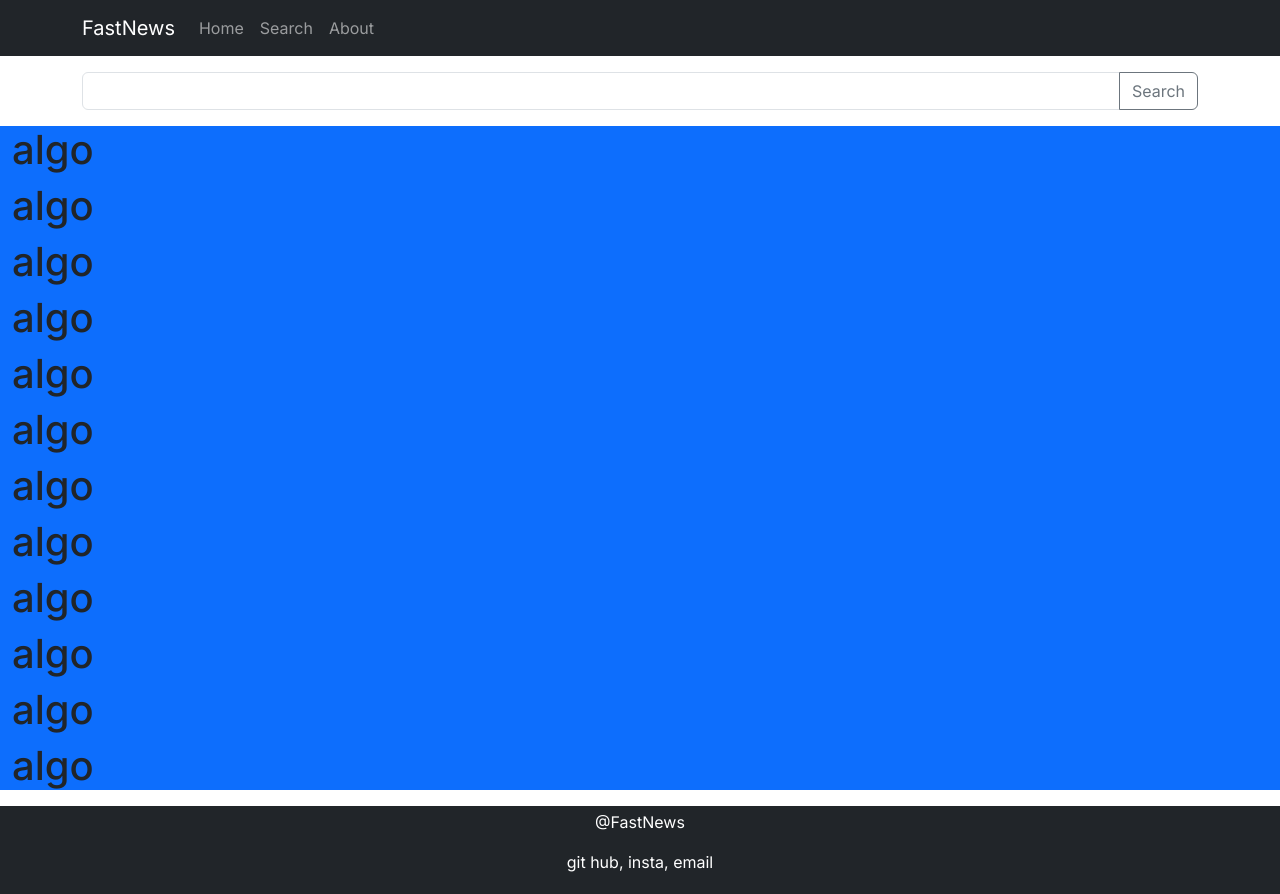
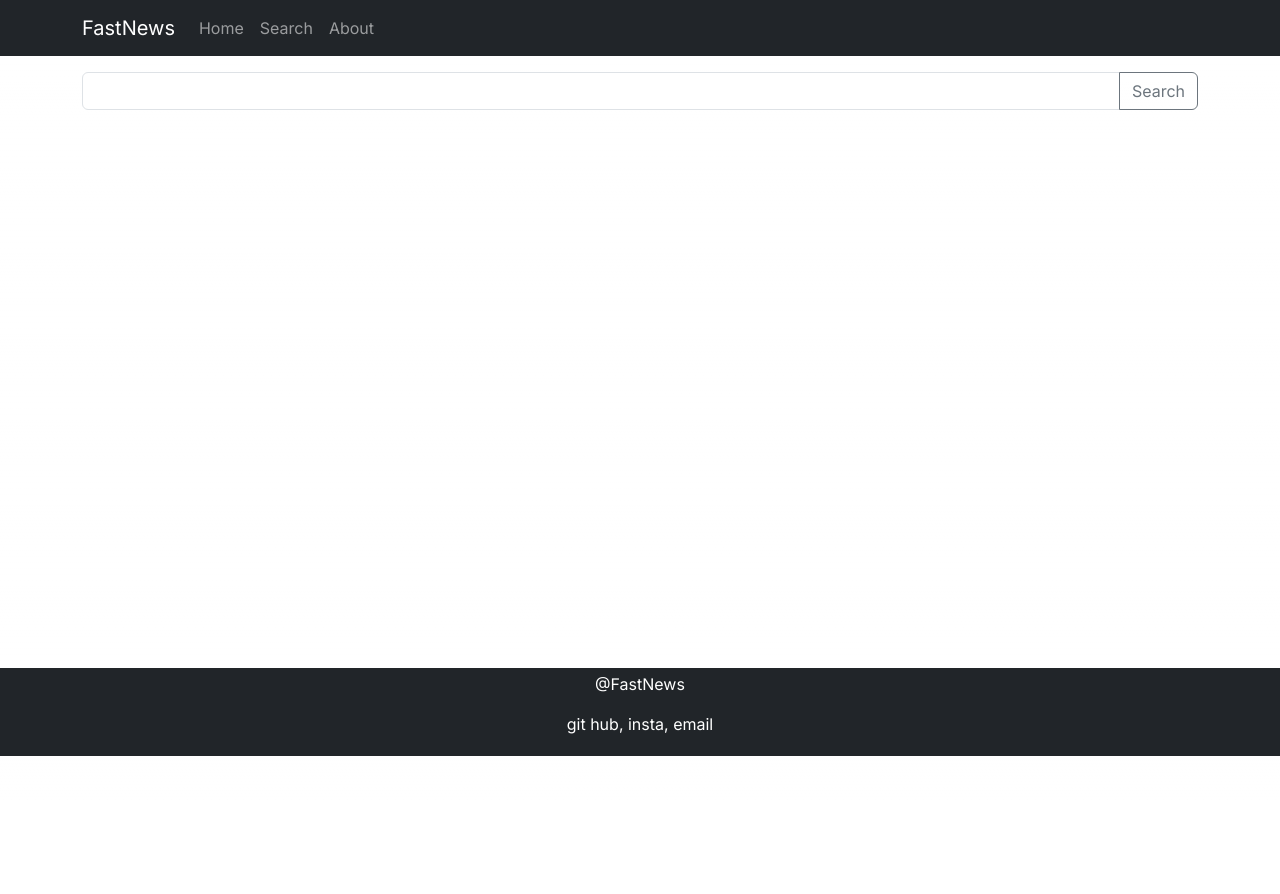
Before and after one commit to JoseHenrique1/FastNews, a Next.js app: page /search in a window 1280 px wide. After the commit the page ends 800 px from the top, so only its background shows below. Built offline with nearby package versions, Linux system fonts and the light colour scheme.

Commit message:
feat: handlesearch and redering of news

```diff
--- a/src/app/search/page.js
+++ b/src/app/search/page.js
@@ -1,32 +1,41 @@
 'use client'
 import FiedSearch from "@/components/fieldsearch";
+import CardNew from "@/components/cardnew";
 import { useState } from "react";
+import apikey from "../my_env";
 function Search() {
     const [search, setSearch] = useState("");
+    const [allnews, setAllnews] = useState([]);
+
+    async function handleSearch() {
+        let url = `https://newsapi.org/v2/everything?q=${search}&sortBy=publishedAt&apiKey=${apikey}`
+        let requisicao = await fetch(url)
+        .then((response)=> response.json())
+        .catch((error)=>{console.log("Erro na requisição")});
+
+        let news = await requisicao.articles;
+        news = news.slice(0,9);
+        news = await news.map( (currentNew)=> {
+            return {"title":currentNew.title, "description":currentNew.description, "urlImg":currentNew.urlToImage, "urlSite":currentNew.url, "author":currentNew.author}
+        });
+
+        setAllnews(news);
+        console.log(allnews)
+    }
 
 
 
     return (
         <main style={{minHeight: "74.5vh"}}>
             <div className="container-sm mt-3">
-                <FiedSearch search={search} setSearch={setSearch}/>
+                <FiedSearch search={search} setSearch={setSearch} handleSearch={handleSearch}/>
             </div>
 
-            <div className="container-fluid bg-primary mt-3 mb-3 h-100" >
-                <h1>algo</h1>
-                <h1>algo</h1>
-                <h1>algo</h1>
-                <h1>algo</h1>
-                <h1>algo</h1>
-                <h1>algo</h1>
-                <h1>algo</h1>
-                <h1>algo</h1>
-                <h1>algo</h1>
-                <h1>algo</h1>
-                <h1>algo</h1>
-                <h1>algo</h1>
+            <div className="container-fluid mt-3 mb-3 d-flex flex-wrap justify-content-around h-100" >
+                {allnews && allnews.map((item,id)=>{
+                    return <CardNew key={id} title={item.title} description={item.description} urlImg={item.urlImg} urlSite={item.urlSite} author={item.author} />
+                })}
             </div>
-
         </main>
      );
 }
--- a/src/components/fieldsearch/index.js
+++ b/src/components/fieldsearch/index.js
@@ -2,7 +2,7 @@ import Button from 'react-bootstrap/Button';
 import Form from 'react-bootstrap/Form';
 import InputGroup from 'react-bootstrap/InputGroup';
 
-function FiedSearch({search, setSearch}) {
+function FiedSearch({search, setSearch, handleSearch}) {
   return (
       <InputGroup className="mb-3 ">
         <Form.Control
@@ -12,7 +12,10 @@ function FiedSearch({search, setSearch}) {
           value={search}
           onChange={(e)=>setSearch(e.target.value)}
         />
-        <Button variant="outline-secondary" id="button-addon2">
+        <Button
+          variant="outline-secondary"
+          id="button-addon2"
+          onClick={handleSearch}>
           Search
         </Button>
       </InputGroup>
```
